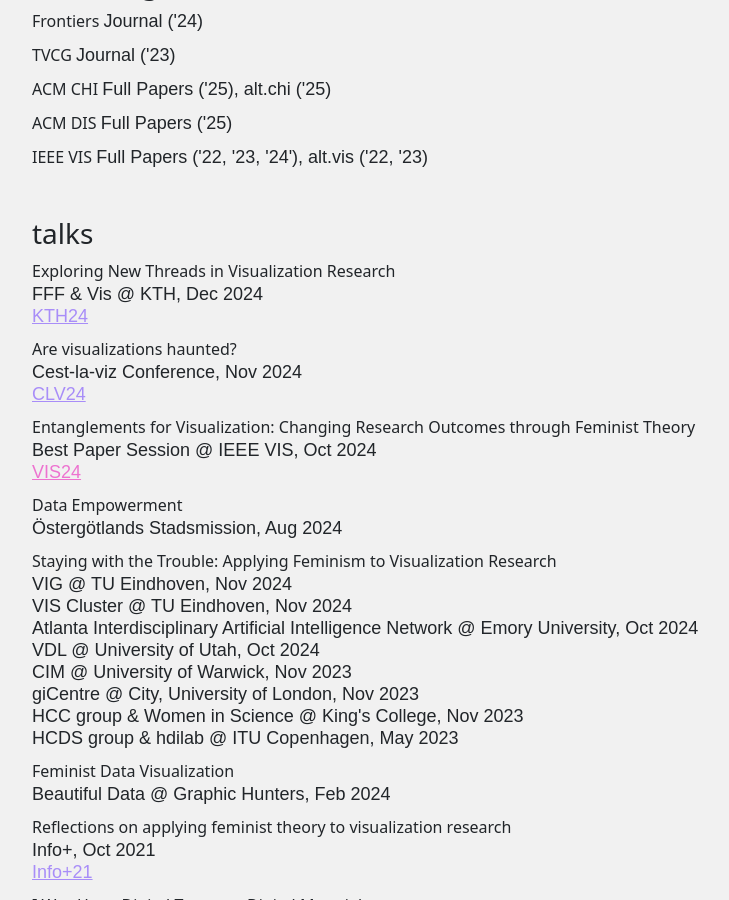
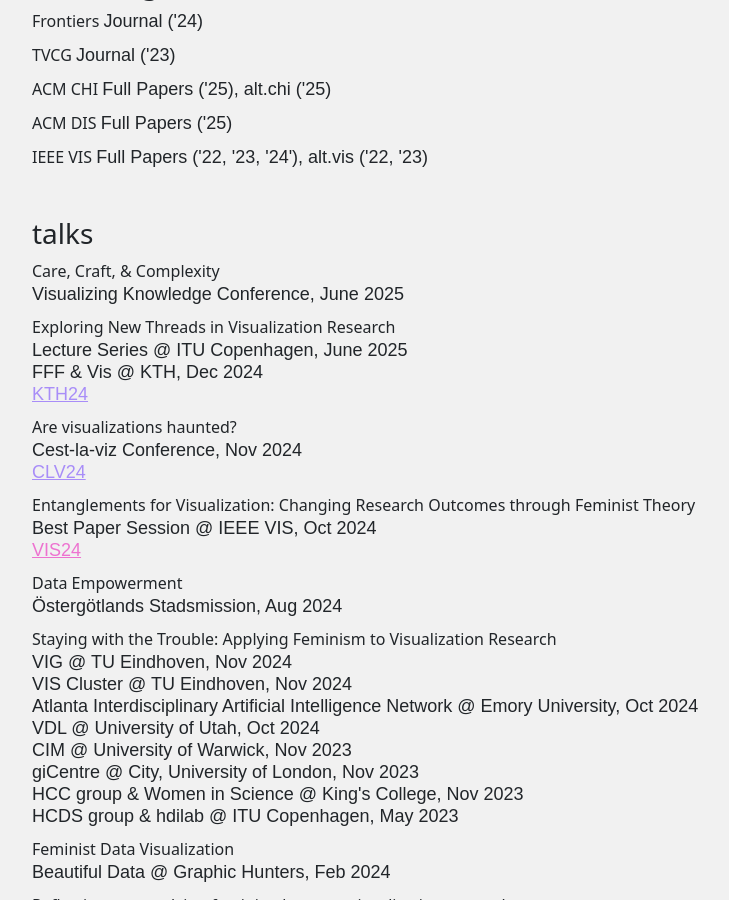
Before and after one commit to gotdairyya/gotdairyya.github.io, a Jekyll site: the page built from cv.md, in a window 1280 px wide and 900 px high, scrolled down 2589 px. Shown: the whole window, without its empty margins (50-779 px from the left). Built offline with Jekyll 4.4.1, drawn with Linux system fonts in a browser that asks for light colours; some web fonts are replaced.

Commit message:
add june talks

```diff
--- a/_data/talks.yml
+++ b/_data/talks.yml
@@ -113,3 +113,19 @@
   video: Info+21
   link: https://vimeo.com/592256059
   order: 2
+- title: "Exploring New Threads in Visualization Research"
+  organization: Lecture Series @ ITU Copenhagen
+  country: Denmark
+  year: June 2025
+  date: 07-2027
+  video:
+  link:
+  order: 10
+- title: "Care, Craft, & Complexity"
+  organization: Visualizing Knowledge Conference
+  country: Finlad
+  year: June 2025
+  date: 07-2027
+  video:
+  link:
+  order: 11
```
